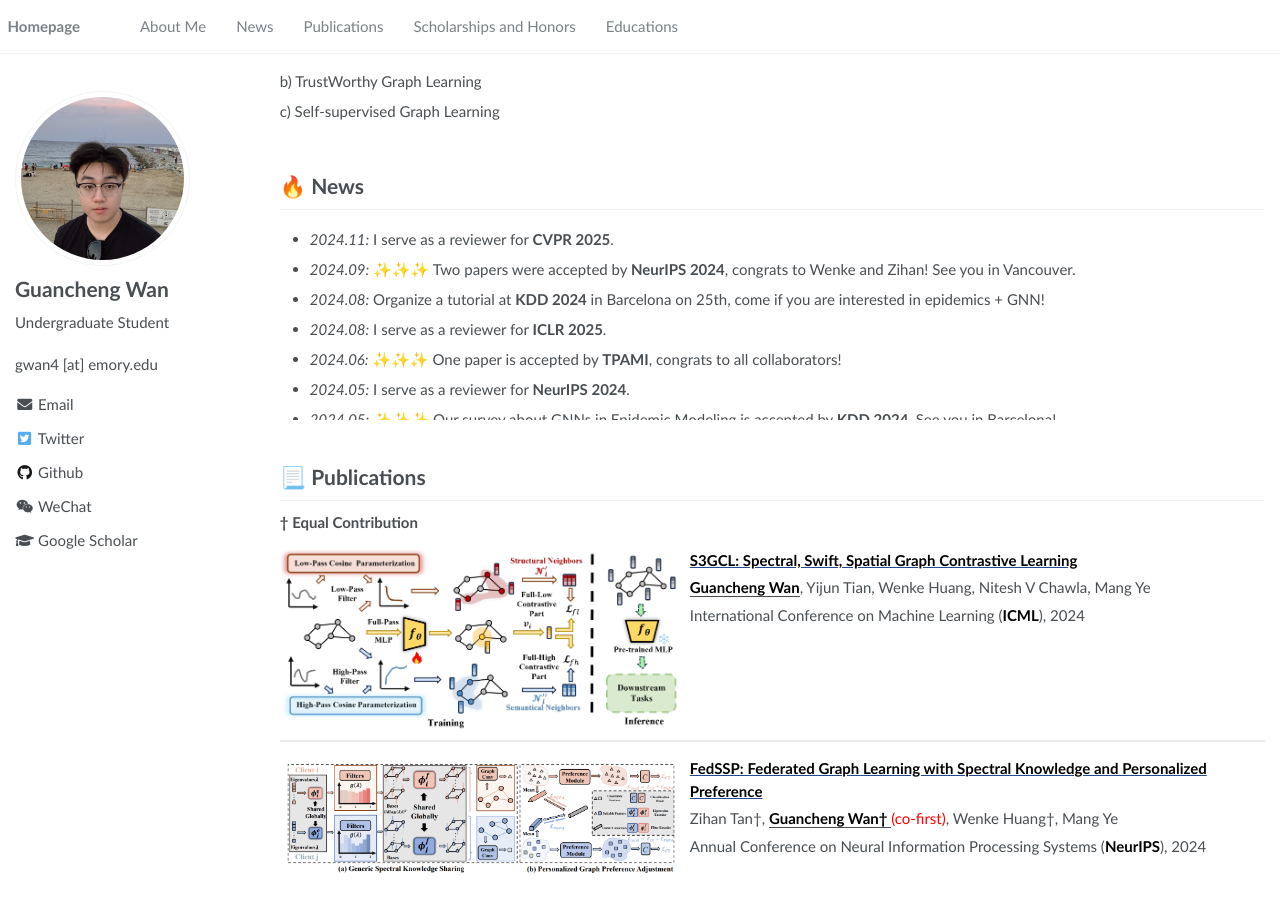
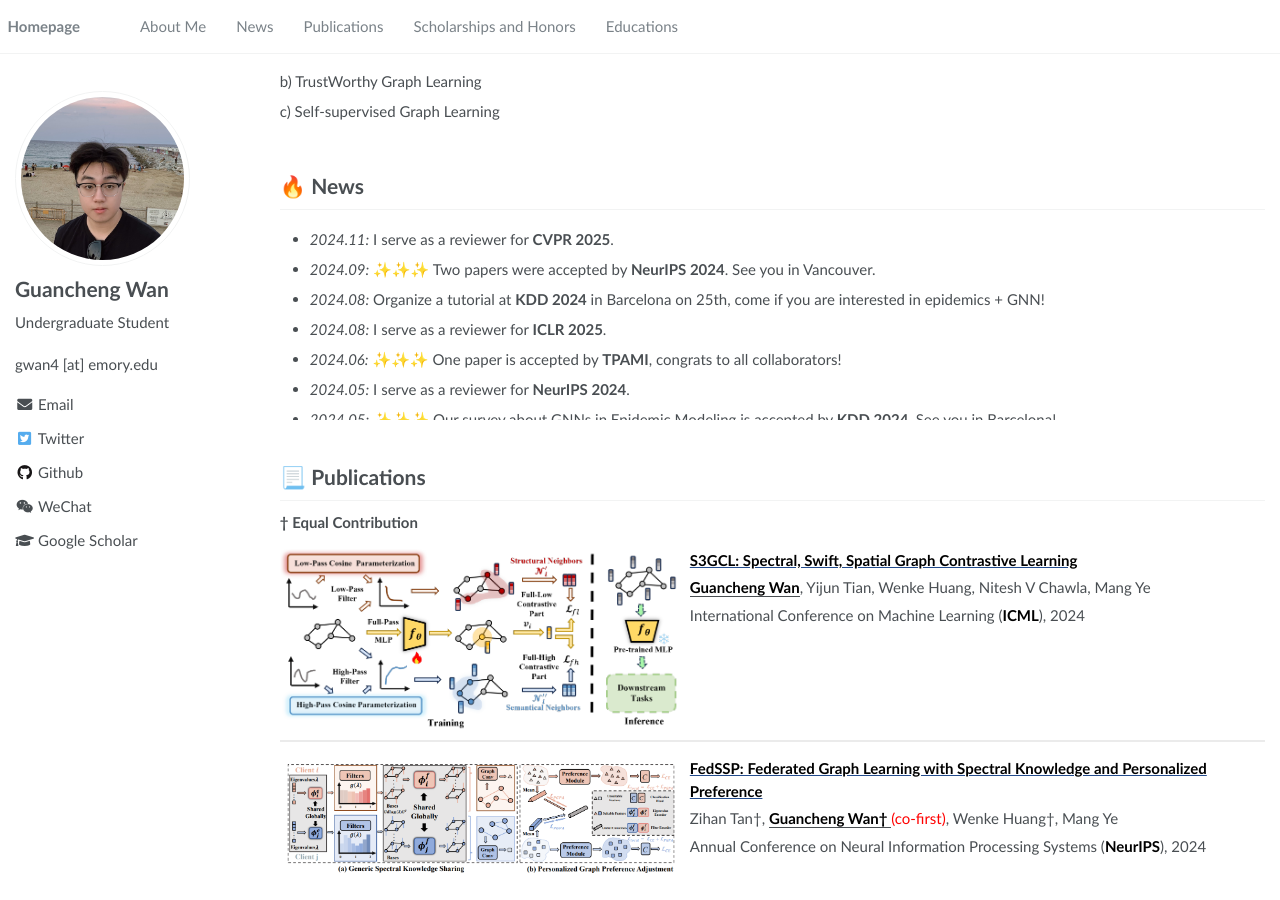
Before and after one commit to SuHui03/guanchengWan.github.io, a Jekyll site: the page built from _pages/about.md, in a window 1280 px wide and 900 px high, scrolled down 382 px. Built offline with Jekyll 4.4.1, drawn with Linux system fonts in a browser that asks for light colours.

Commit message:
Update about.md

```diff
--- a/_pages/about.md
+++ b/_pages/about.md
@@ -90,7 +90,7 @@ c) Self-supervised Graph Learning
 <div style="max-height: 200px; overflow-y: auto;">
 <ul>
   <li><em>2024.11:</em> I serve as a reviewer for <strong>CVPR 2025</strong>.</li>
-  <li><em>2024.09:</em> ✨✨✨ Two papers were accepted by <strong>NeurIPS 2024</strong>, congrats to Wenke and Zihan! See you in Vancouver.</li>
+  <li><em>2024.09:</em> ✨✨✨ Two papers were accepted by <strong>NeurIPS 2024</strong>. See you in Vancouver.</li>
   <li><em>2024.08:</em> Organize a tutorial at <strong>KDD 2024</strong> in Barcelona on 25th, come if you are interested in epidemics + GNN!</li>
   <li><em>2024.08:</em> I serve as a reviewer for <strong>ICLR 2025</strong>.</li>
   <li><em>2024.06:</em> ✨✨✨ One paper is accepted by <strong>TPAMI</strong>, congrats to all collaborators!</li>
```
